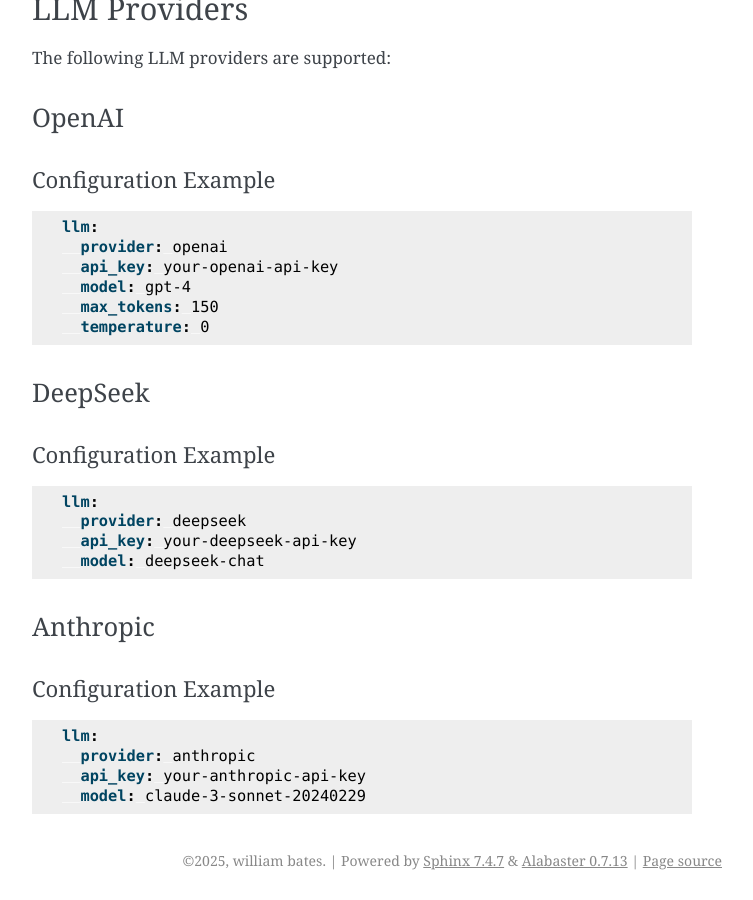
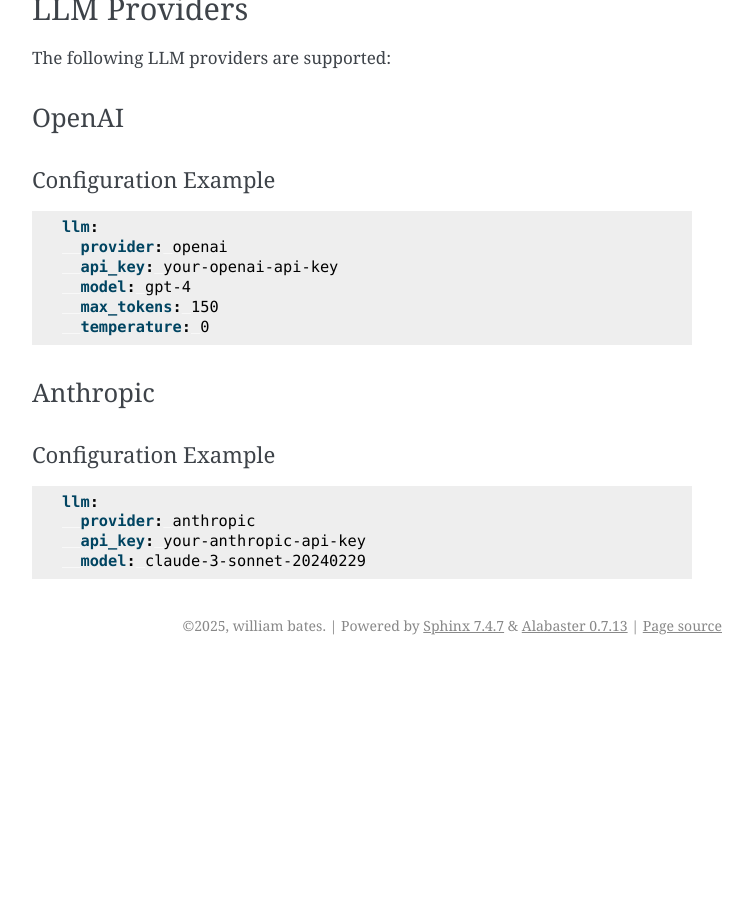
Before and after one commit to wtbates99/tabletalk, a Sphinx documentation site: the page built from docs/dev/providers.rst, in a window 1280 px wide and 900 px high, scrolled down 2542 px. Shown: the whole window, without its empty margins (388-1141 px from the left). Built offline with Sphinx 7.4.7, drawn with Linux system fonts in a browser that asks for light colours; after the commit the page ends 3207 px from its top, so only the background shows below that; some of the changed text lies outside the part shown.

Commit message:
fix docs

```diff
--- a/docs/dev/providers.rst
+++ b/docs/dev/providers.rst
@@ -150,19 +150,6 @@ Configuration Example
       max_tokens: 150
       temperature: 0
 
-DeepSeek
-~~~~~~~~
-
-Configuration Example
-^^^^^^^^^^^^^^^^^^^^^
-
-.. code-block:: yaml
-
-    llm:
-      provider: deepseek
-      api_key: your-deepseek-api-key
-      model: deepseek-chat
-
 Anthropic
 ~~~~~~~~~
 
```
